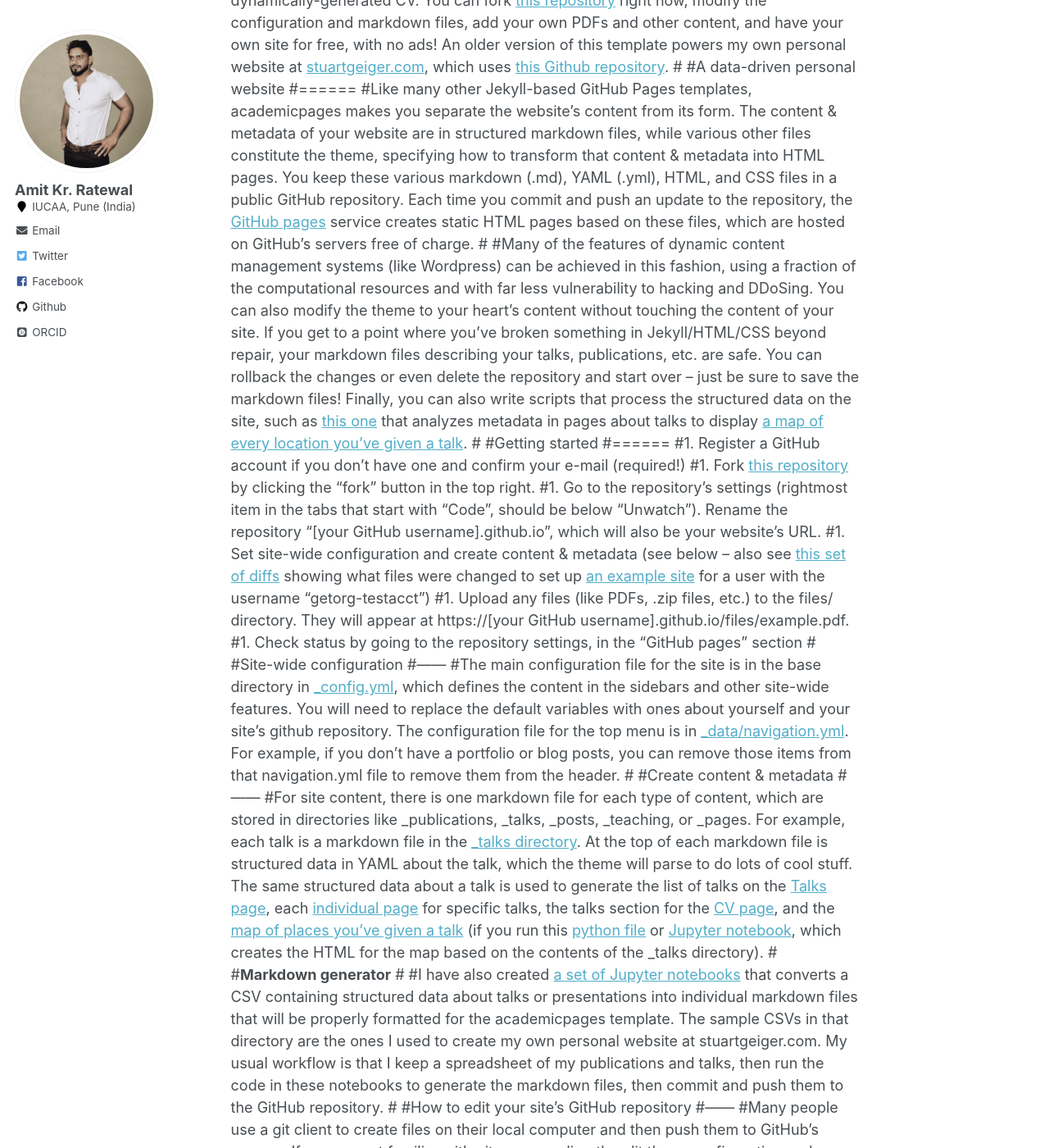
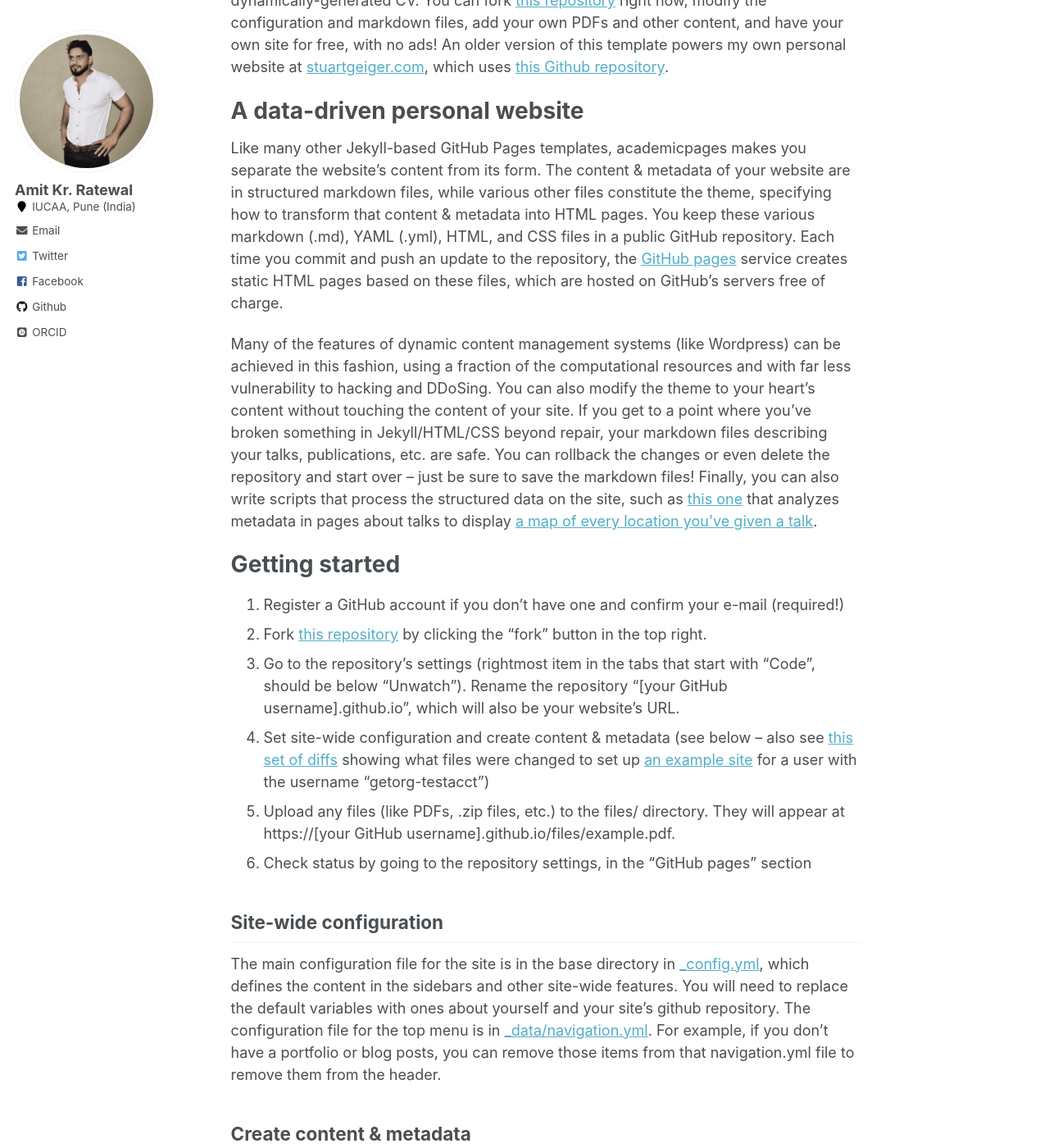
Before and after one commit to ratewalamit/ratewalamit.github.io, a Jekyll site: the page built from _pages/about.md, in a window 1280 px wide and 1400 px high, scrolled down 363 px. Shown: the whole window at 82% size. Built offline with Jekyll 4.4.1, drawn with Linux system fonts in a browser that asks for light colours; some web fonts are replaced; some of the changed text lies outside the part shown.

Commit message:
edit about.md

```diff
--- a/_pages/about.md
+++ b/_pages/about.md
@@ -8,43 +8,48 @@ redirect_from:
   - /about.html
 ---
 
-#This is the front page of a website that is powered by the [academicpages template](https://github.com/academicpages/academicpages.github.io) and hosted on GitHub pages. [GitHub pages](https://pages.github.com) is a free service in which websites are built and hosted from code and data stored in a GitHub repository, automatically updating when a new commit is made to the respository. This template was forked from the [Minimal Mistakes Jekyll Theme](https://mmistakes.github.io/minimal-mistakes/) created by Michael Rose, and then extended to support the kinds of content that academics have: publications, talks, teaching, a portfolio, blog posts, and a dynamically-generated CV. You can fork [this repository](https://github.com/academicpages/academicpages.github.io) right now, modify the configuration and markdown files, add your own PDFs and other content, and have your own site for free, with no ads! An older version of this template powers my own personal website at [stuartgeiger.com](http://stuartgeiger.com), which uses [this Github repository](https://github.com/staeiou/staeiou.github.io).
-#
-#A data-driven personal website
-#======
-#Like many other Jekyll-based GitHub Pages templates, academicpages makes you separate the website's content from its form. The content & metadata of your website are in structured markdown files, while various other files constitute the theme, specifying how to transform that content & metadata into HTML pages. You keep these various markdown (.md), YAML (.yml), HTML, and CSS files in a public GitHub repository. Each time you commit and push an update to the repository, the [GitHub pages](https://pages.github.com/) service creates static HTML pages based on these files, which are hosted on GitHub's servers free of charge.
-#
-#Many of the features of dynamic content management systems (like Wordpress) can be achieved in this fashion, using a fraction of the computational resources and with far less vulnerability to hacking and DDoSing. You can also modify the theme to your heart's content without touching the content of your site. If you get to a point where you've broken something in Jekyll/HTML/CSS beyond repair, your markdown files describing your talks, publications, etc. are safe. You can rollback the changes or even delete the repository and start over -- just be sure to save the markdown files! Finally, you can also write scripts that process the structured data on the site, such as [this one](https://github.com/academicpages/academicpages.github.io/blob/master/talkmap.ipynb) that analyzes metadata in pages about talks to display [a map of every location you've given a talk](https://academicpages.github.io/talkmap.html).
-#
-#Getting started
-#======
-#1. Register a GitHub account if you don't have one and confirm your e-mail (required!)
-#1. Fork [this repository](https://github.com/academicpages/academicpages.github.io) by clicking the "fork" button in the top right.
-#1. Go to the repository's settings (rightmost item in the tabs that start with "Code", should be below "Unwatch"). Rename the repository "[your GitHub username].github.io", which will also be your website's URL.
-#1. Set site-wide configuration and create content & metadata (see below -- also see [this set of diffs](http://archive.is/3TPas) showing what files were changed to set up [an example site](https://getorg-testacct.github.io) for a user with the username "getorg-testacct")
-#1. Upload any files (like PDFs, .zip files, etc.) to the files/ directory. They will appear at https://[your GitHub username].github.io/files/example.pdf.
-#1. Check status by going to the repository settings, in the "GitHub pages" section
-#
-#Site-wide configuration
-#------
-#The main configuration file for the site is in the base directory in [_config.yml](https://github.com/academicpages/academicpages.github.io/blob/master/_config.yml), which defines the content in the sidebars and other site-wide features. You will need to replace the default variables with ones about yourself and your site's github repository. The configuration file for the top menu is in [_data/navigation.yml](https://github.com/academicpages/academicpages.github.io/blob/master/_data/navigation.yml). For example, if you don't have a portfolio or blog posts, you can remove those items from that navigation.yml file to remove them from the header.
-#
-#Create content & metadata
-#------
-#For site content, there is one markdown file for each type of content, which are stored in directories like _publications, _talks, _posts, _teaching, or _pages. For example, each talk is a markdown file in the [_talks directory](https://github.com/academicpages/academicpages.github.io/tree/master/_talks). At the top of each markdown file is structured data in YAML about the talk, which the theme will parse to do lots of cool stuff. The same structured data about a talk is used to generate the list of talks on the [Talks page](https://academicpages.github.io/talks), each [individual page](https://academicpages.github.io/talks/2012-03-01-talk-1) for specific talks, the talks section for the [CV page](https://academicpages.github.io/cv), and the [map of places you've given a talk](https://academicpages.github.io/talkmap.html) (if you run this [python file](https://github.com/academicpages/academicpages.github.io/blob/master/talkmap.py) or [Jupyter notebook](https://github.com/academicpages/academicpages.github.io/blob/master/talkmap.ipynb), which creates the HTML for the map based on the contents of the _talks directory).
-#
-#**Markdown generator**
-#
-#I have also created [a set of Jupyter notebooks](https://github.com/academicpages/academicpages.github.io/tree/master/markdown_generator
-#) that converts a CSV containing structured data about talks or presentations into individual markdown files that will be properly formatted for the academicpages template. The sample CSVs in that directory are the ones I used to create my own personal website at stuartgeiger.com. My usual workflow is that I keep a spreadsheet of my publications and talks, then run the code in these notebooks to generate the markdown files, then commit and push them to the GitHub repository.
-#
-#How to edit your site's GitHub repository
-#------
-#Many people use a git client to create files on their local computer and then push them to GitHub's servers. If you are not familiar with git, you can directly edit these configuration and markdown files directly in the github.com interface. Navigate to a file (like [this one](https://github.com/academicpages/academicpages.github.io/blob/master/_talks/2012-03-01-talk-1.md) and click the pencil icon in the top right of the content preview (to the right of the "Raw | Blame | History" buttons). You can delete a file by clicking the trashcan icon to the right of the pencil icon. You can also create new files or upload files by navigating to a directory and clicking the "Create new file" or "Upload files" buttons.
-#
-#Example: editing a markdown file for a talk
-#![Editing a markdown file for a talk](/images/editing-talk.png)
-#
-#For more info
-#------
-#More info about configuring academicpages can be found in [the guide](https://academicpages.github.io/markdown/). The [guides for the Minimal Mistakes theme](https://mmistakes.github.io/minimal-mistakes/docs/configuration/) (which this theme was forked from) might also be helpful.
+
+<!
+This is the front page of a website that is powered by the [academicpages template](https://github.com/academicpages/academicpages.github.io) and hosted on GitHub pages. [GitHub pages](https://pages.github.com) is a free service in which websites are built and hosted from code and data stored in a GitHub repository, automatically updating when a new commit is made to the respository. This template was forked from the [Minimal Mistakes Jekyll Theme](https://mmistakes.github.io/minimal-mistakes/) created by Michael Rose, and then extended to support the kinds of content that academics have: publications, talks, teaching, a portfolio, blog posts, and a dynamically-generated CV. You can fork [this repository](https://github.com/academicpages/academicpages.github.io) right now, modify the configuration and markdown files, add your own PDFs and other content, and have your own site for free, with no ads! An older version of this template powers my own personal website at [stuartgeiger.com](http://stuartgeiger.com), which uses [this Github repository](https://github.com/staeiou/staeiou.github.io).
+
+A data-driven personal website
+======
+Like many other Jekyll-based GitHub Pages templates, academicpages makes you separate the website's content from its form. The content & metadata of your website are in structured markdown files, while various other files constitute the theme, specifying how to transform that content & metadata into HTML pages. You keep these various markdown (.md), YAML (.yml), HTML, and CSS files in a public GitHub repository. Each time you commit and push an update to the repository, the [GitHub pages](https://pages.github.com/) service creates static HTML pages based on these files, which are hosted on GitHub's servers free of charge.
+
+Many of the features of dynamic content management systems (like Wordpress) can be achieved in this fashion, using a fraction of the computational resources and with far less vulnerability to hacking and DDoSing. You can also modify the theme to your heart's content without touching the content of your site. If you get to a point where you've broken something in Jekyll/HTML/CSS beyond repair, your markdown files describing your talks, publications, etc. are safe. You can rollback the changes or even delete the repository and start over -- just be sure to save the markdown files! Finally, you can also write scripts that process the structured data on the site, such as [this one](https://github.com/academicpages/academicpages.github.io/blob/master/talkmap.ipynb) that analyzes metadata in pages about talks to display [a map of every location you've given a talk](https://academicpages.github.io/talkmap.html).
+
+Getting started
+======
+1. Register a GitHub account if you don't have one and confirm your e-mail (required!)
+1. Fork [this repository](https://github.com/academicpages/academicpages.github.io) by clicking the "fork" button in the top right.
+1. Go to the repository's settings (rightmost item in the tabs that start with "Code", should be below "Unwatch"). Rename the repository "[your GitHub username].github.io", which will also be your website's URL.
+1. Set site-wide configuration and create content & metadata (see below -- also see [this set of diffs](http://archive.is/3TPas) showing what files were changed to set up [an example site](https://getorg-testacct.github.io) for a user with the username "getorg-testacct")
+1. Upload any files (like PDFs, .zip files, etc.) to the files/ directory. They will appear at https://[your GitHub username].github.io/files/example.pdf.
+1. Check status by going to the repository settings, in the "GitHub pages" section
+
+Site-wide configuration
+------
+The main configuration file for the site is in the base directory in [_config.yml](https://github.com/academicpages/academicpages.github.io/blob/master/_config.yml), which defines the content in the sidebars and other site-wide features. You will need to replace the default variables with ones about yourself and your site's github repository. The configuration file for the top menu is in [_data/navigation.yml](https://github.com/academicpages/academicpages.github.io/blob/master/_data/navigation.yml). For example, if you don't have a portfolio or blog posts, you can remove those items from that navigation.yml file to remove them from the header.
+
+Create content & metadata
+------
+For site content, there is one markdown file for each type of content, which are stored in directories like _publications, _talks, _posts, _teaching, or _pages. For example, each talk is a markdown file in the [_talks directory](https://github.com/academicpages/academicpages.github.io/tree/master/_talks). At the top of each markdown file is structured data in YAML about the talk, which the theme will parse to do lots of cool stuff. The same structured data about a talk is used to generate the list of talks on the [Talks page](https://academicpages.github.io/talks), each [individual page](https://academicpages.github.io/talks/2012-03-01-talk-1) for specific talks, the talks section for the [CV page](https://academicpages.github.io/cv), and the [map of places you've given a talk](https://academicpages.github.io/talkmap.html) (if you run this [python file](https://github.com/academicpages/academicpages.github.io/blob/master/talkmap.py) or [Jupyter notebook](https://github.com/academicpages/academicpages.github.io/blob/master/talkmap.ipynb), which creates the HTML for the map based on the contents of the _talks directory).
+
+**Markdown generator**
+
+I have also created [a set of Jupyter notebooks](https://github.com/academicpages/academicpages.github.io/tree/master/markdown_generator
+) that converts a CSV containing structured data about talks or presentations into individual markdown files that will be properly formatted for the academicpages template. The sample CSVs in that directory are the ones I used to create my own personal website at stuartgeiger.com. My usual workflow is that I keep a spreadsheet of my publications and talks, then run the code in these notebooks to generate the markdown files, then commit and push them to the GitHub repository.
+
+How to edit your site's GitHub repository
+------
+Many people use a git client to create files on their local computer and then push them to GitHub's servers. If you are not familiar with git, you can directly edit these configuration and markdown files directly in the github.com interface. Navigate to a file (like [this one](https://github.com/academicpages/academicpages.github.io/blob/master/_talks/2012-03-01-talk-1.md) and click the pencil icon in the top right of the content preview (to the right of the "Raw | Blame | History" buttons). You can delete a file by clicking the trashcan icon to the right of the pencil icon. You can also create new files or upload files by navigating to a directory and clicking the "Create new file" or "Upload files" buttons.
+
+Example: editing a markdown file for a talk
+![Editing a markdown file for a talk](/images/editing-talk.png)
+
+For more info
+------
+More info about configuring academicpages can be found in [the guide](https://academicpages.github.io/markdown/). The [guides for the Minimal Mistakes theme](https://mmistakes.github.io/minimal-mistakes/docs/configuration/) (which this theme was forked from) might also be helpful.
+
+
+-->
```
